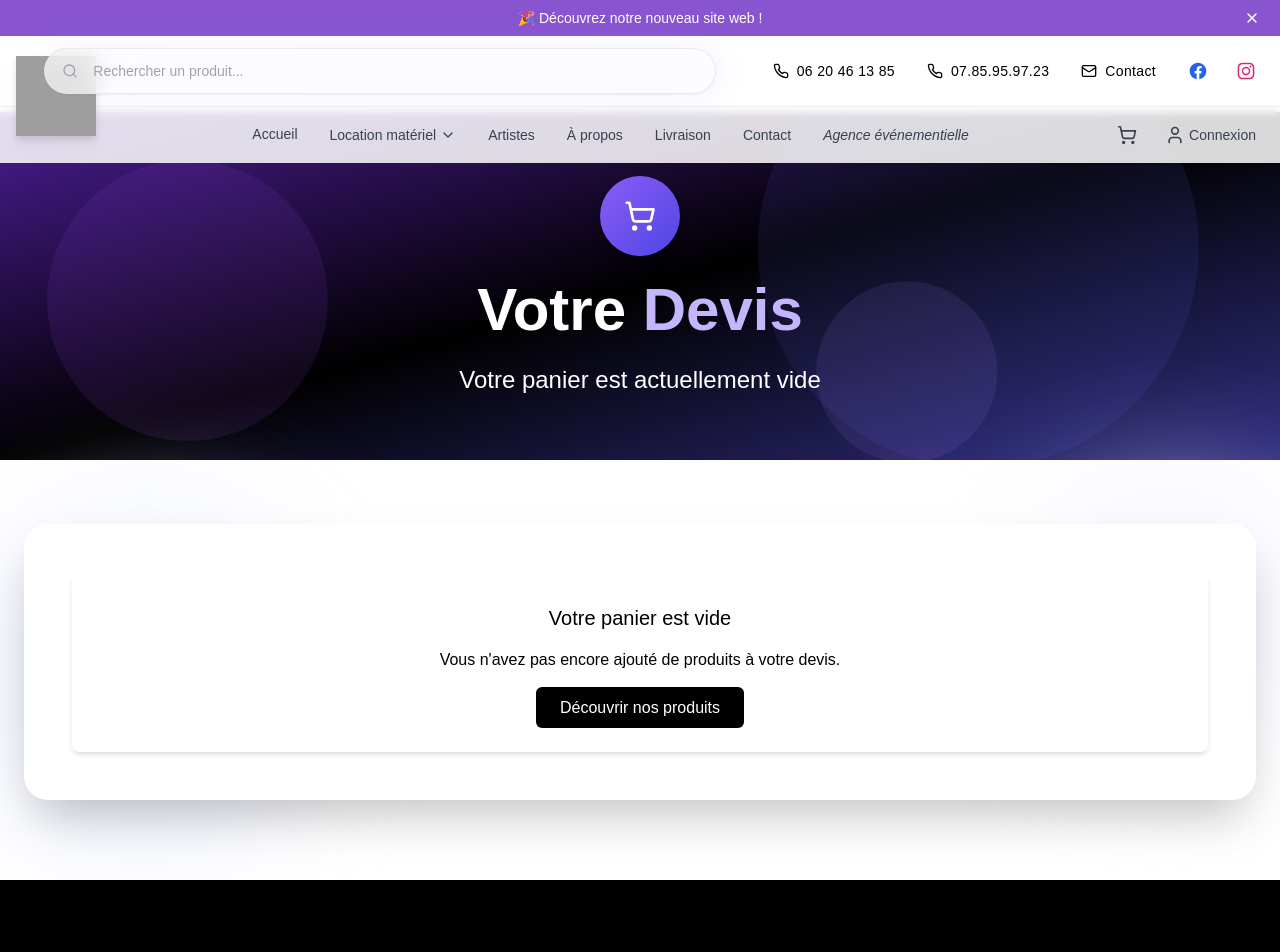
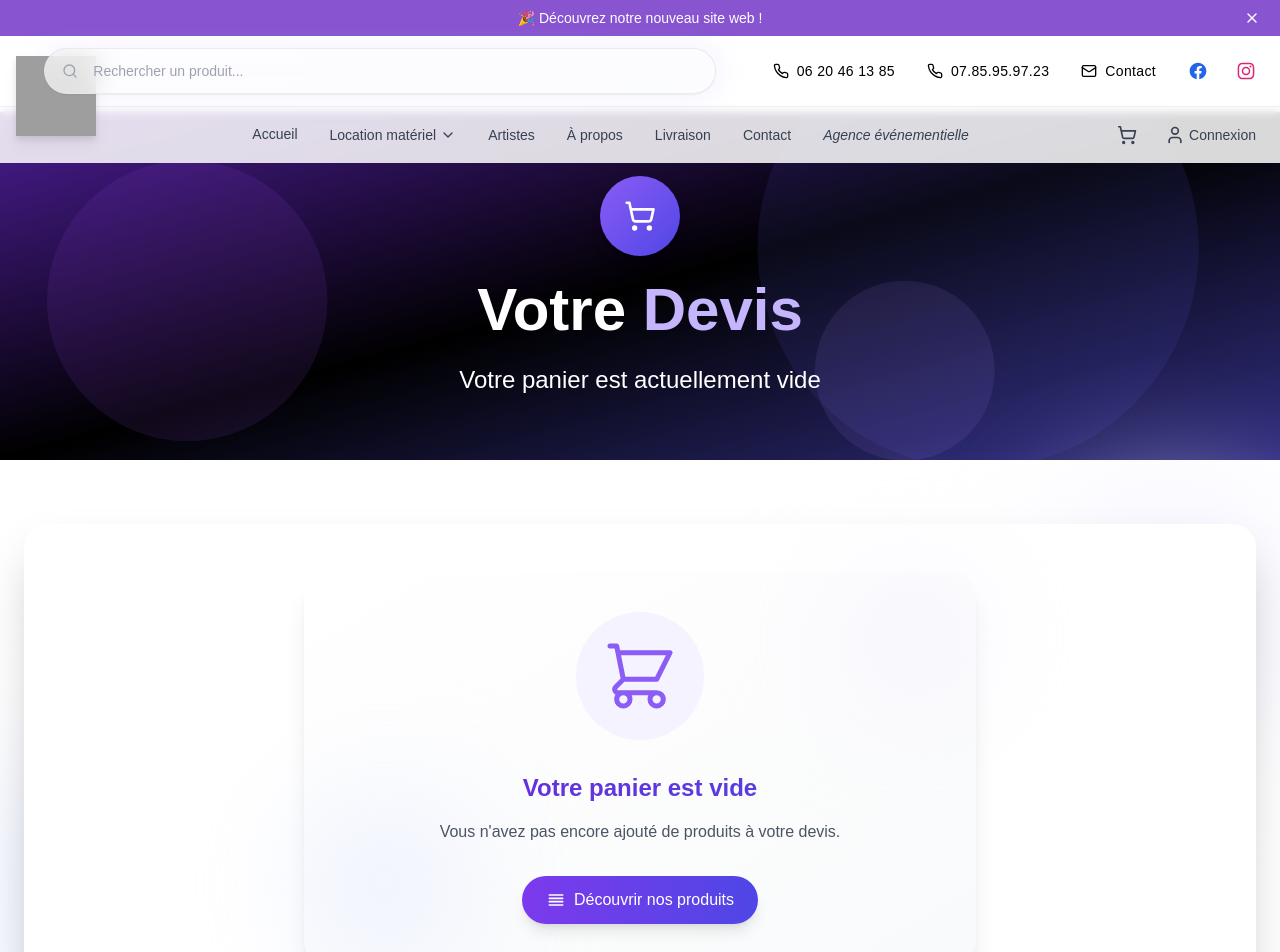
Before and after one commit to moonback/Esil-events-v1, a React (Vite) app: page /cart in a window 1280 px wide. Shown: the top 952 px of the page. Built offline with nearby package versions, Linux system fonts and the light colour scheme; grey boxes are pictures that could not be loaded; a web font is replaced by a local one.

Commit message:
Update EmptyCart.tsx V3

```diff
--- a/src/components/cart/EmptyCart.tsx
+++ b/src/components/cart/EmptyCart.tsx
@@ -1,18 +1,75 @@
 import React from 'react';
 import { Link } from 'react-router-dom';
 import { EmptyCartProps } from './types';
+import { motion } from 'framer-motion';
 
 const EmptyCart: React.FC<EmptyCartProps> = ({
   message = "Vous n'avez pas encore ajouté de produits à votre devis."
 }) => {
   return (
-    <div className="bg-white p-8 rounded-lg shadow-md text-center">
-      <h2 className="text-xl font-medium mb-4">Votre panier est vide</h2>
-      <p className="mb-6">{message}</p>
-      <Link to="/" className="btn-primary">
-        Découvrir nos produits
-      </Link>
-    </div>
+    <motion.div
+      className="bg-gradient-to-br from-white to-gray-50 dark:from-gray-800 dark:to-gray-900 p-10 rounded-3xl shadow-xl text-center max-w-2xl mx-auto"
+      initial={{ opacity: 0, y: 20 }}
+      animate={{ opacity: 1, y: 0 }}
+      transition={{ duration: 0.6 }}
+    >
+      <div className="relative">
+        {/* Decorative elements */}
+        <div className="absolute -top-10 -right-10 w-32 h-32 bg-violet-100 rounded-full opacity-50 dark:opacity-20 blur-3xl z-0"></div>
+        <div className="absolute -bottom-10 -left-10 w-40 h-40 bg-indigo-100 rounded-full opacity-60 dark:opacity-20 blur-3xl z-0"></div>
+
+        <div className="relative z-10">
+          <motion.div
+            initial={{ scale: 0.8, opacity: 0 }}
+            animate={{ scale: 1, opacity: 1 }}
+            transition={{ delay: 0.2, duration: 0.5 }}
+            className="mb-8 flex justify-center"
+          >
+            <div className="bg-violet-50 dark:bg-gray-700 p-6 rounded-full">
+              <svg className="w-20 h-20 text-violet-500 dark:text-violet-400" fill="none" stroke="currentColor" viewBox="0 0 24 24" xmlns="http://www.w3.org/2000/svg">
+                <path strokeLinecap="round" strokeLinejoin="round" strokeWidth="1.5" d="M3 3h2l.4 2M7 13h10l4-8H5.4M7 13L5.4 5M7 13l-2.293 2.293c-.63.63-.184 1.707.707 1.707H17m0 0a2 2 0 100 4 2 2 0 000-4zm-8 2a2 2 0 11-4 0 2 2 0 014 0z"></path>
+              </svg>
+            </div>
+          </motion.div>
+
+          <motion.h2
+            className="text-2xl font-bold mb-4 bg-gradient-to-r from-violet-700 to-indigo-600 bg-clip-text text-transparent"
+            initial={{ y: 20, opacity: 0 }}
+            animate={{ y: 0, opacity: 1 }}
+            transition={{ delay: 0.3, duration: 0.5 }}
+          >
+            Votre panier est vide
+          </motion.h2>
+
+          <motion.p
+            className="mb-8 text-gray-600 dark:text-gray-300"
+            initial={{ y: 20, opacity: 0 }}
+            animate={{ y: 0, opacity: 1 }}
+            transition={{ delay: 0.4, duration: 0.5 }}
+          >
+            {message}
+          </motion.p>
+
+          <motion.div
+            initial={{ y: 20, opacity: 0 }}
+            animate={{ y: 0, opacity: 1 }}
+            transition={{ delay: 0.5, duration: 0.5 }}
+            whileHover={{ scale: 1.05 }}
+            whileTap={{ scale: 0.95 }}
+          >
+            <Link
+              to="/"
+              className="inline-flex items-center justify-center bg-gradient-to-r from-violet-600 to-indigo-600 text-white px-6 py-3 rounded-full font-medium shadow-lg hover:shadow-xl transition-all duration-300"
+            >
+              <svg className="w-5 h-5 mr-2" fill="none" stroke="currentColor" viewBox="0 0 24 24" xmlns="http://www.w3.org/2000/svg">
+                <path strokeLinecap="round" strokeLinejoin="round" strokeWidth="2" d="M4 6h16M4 10h16M4 14h16M4 18h16"></path>
+              </svg>
+              Découvrir nos produits
+            </Link>
+          </motion.div>
+        </div>
+      </div>
+    </motion.div>
   );
 };
 
```
